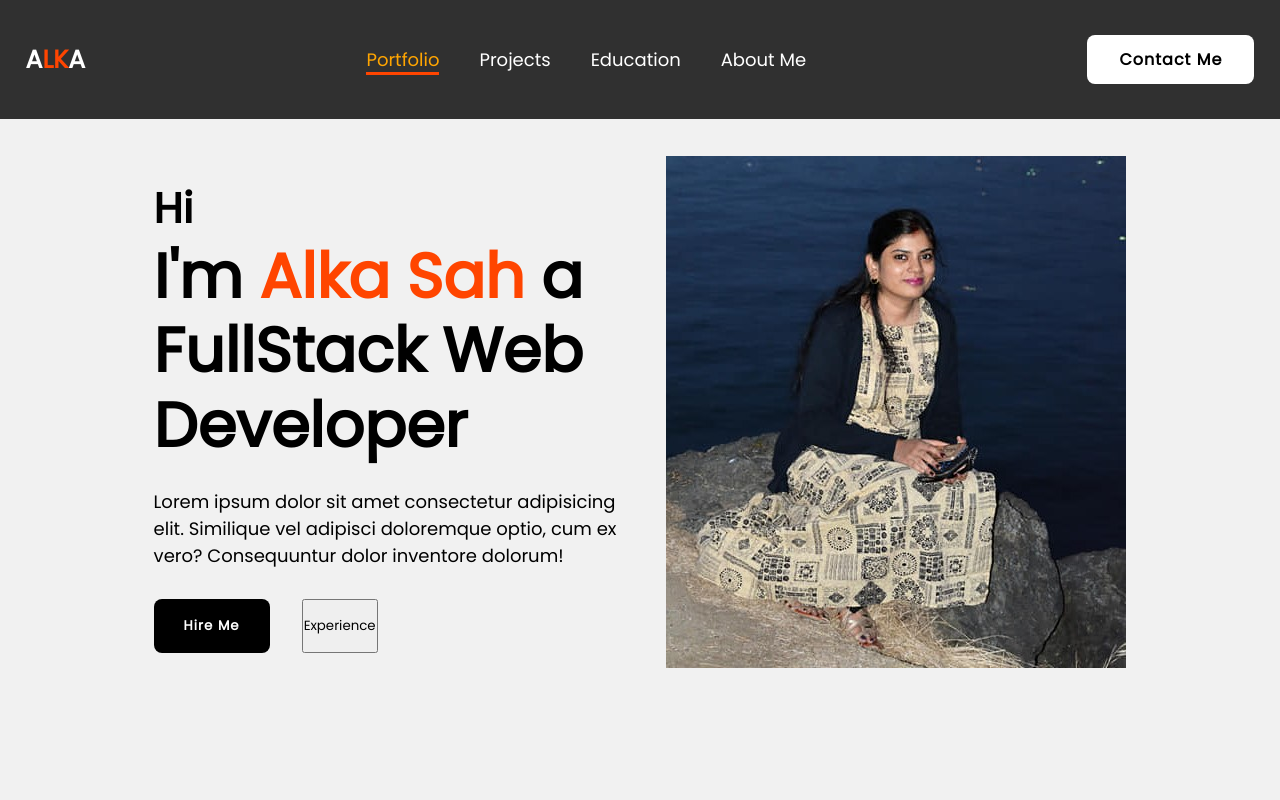
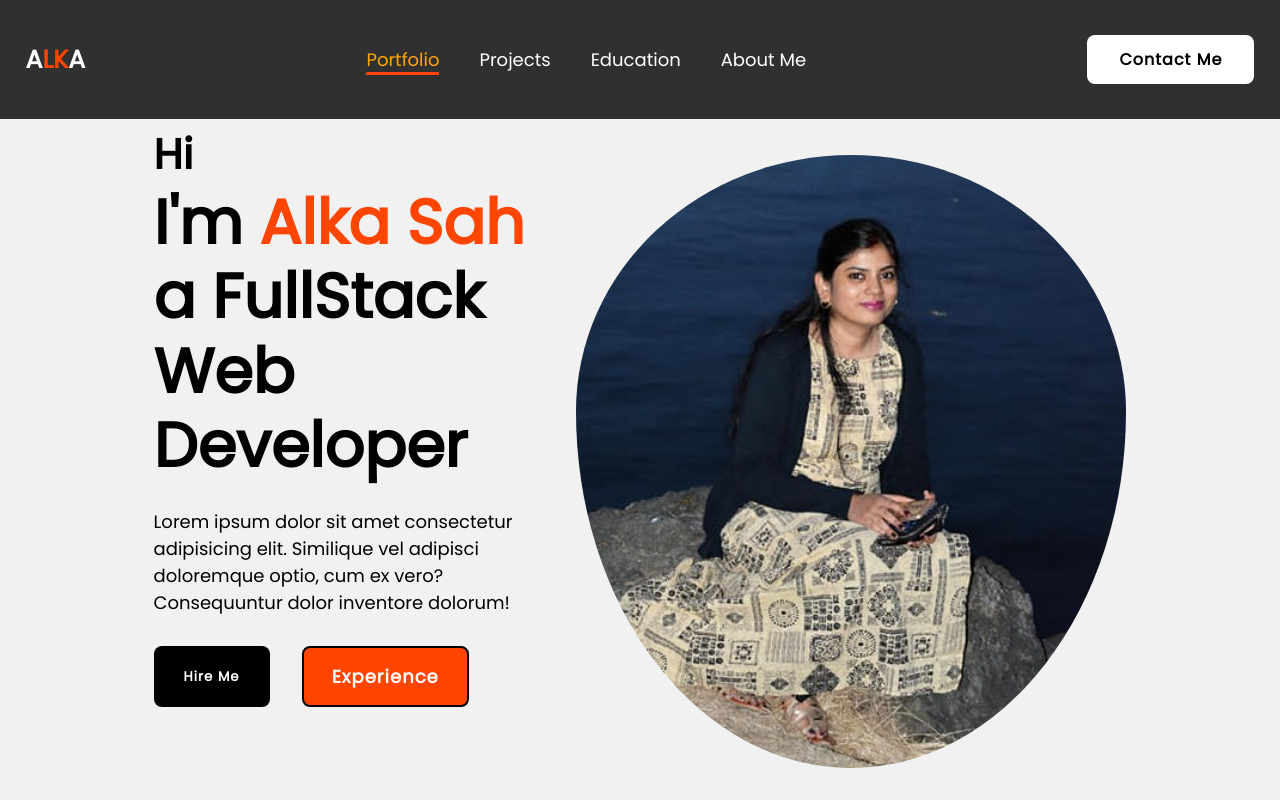
Before and after one commit to alka485/Portfolio_Site, a React (Vite) app: page / in a window 1280 px wide. Built offline with nearby package versions, Linux system fonts and the light colour scheme.

Commit message:
modification saved

```diff
--- a/src/index.css
+++ b/src/index.css
@@ -114,9 +114,31 @@ span {
     transition: 0.3s ease;
     cursor: pointer;
 }
-
 .btn-1:hover{
     background-color: white;
     color: black;
     border: 2px solid black;
 }
+
+.btn-2 {
+    padding: 15px 28px;
+    background-color: orangered;
+    color: white;
+    border: 2px solid black;
+    border-radius: 8px;
+    font-size: 18px;
+    letter-spacing: 1px;
+    font-weight: 600;
+    transition: 0.3s ease;
+    cursor: pointer;
+}
+.btn-2:hover{
+    background-color: white;
+    color: orangered;
+}
+.img-box img {
+    border-radius: 50%;
+    width: 550px;
+    /* height: 550px; */
+    padding-top: 100px;
+}
```
